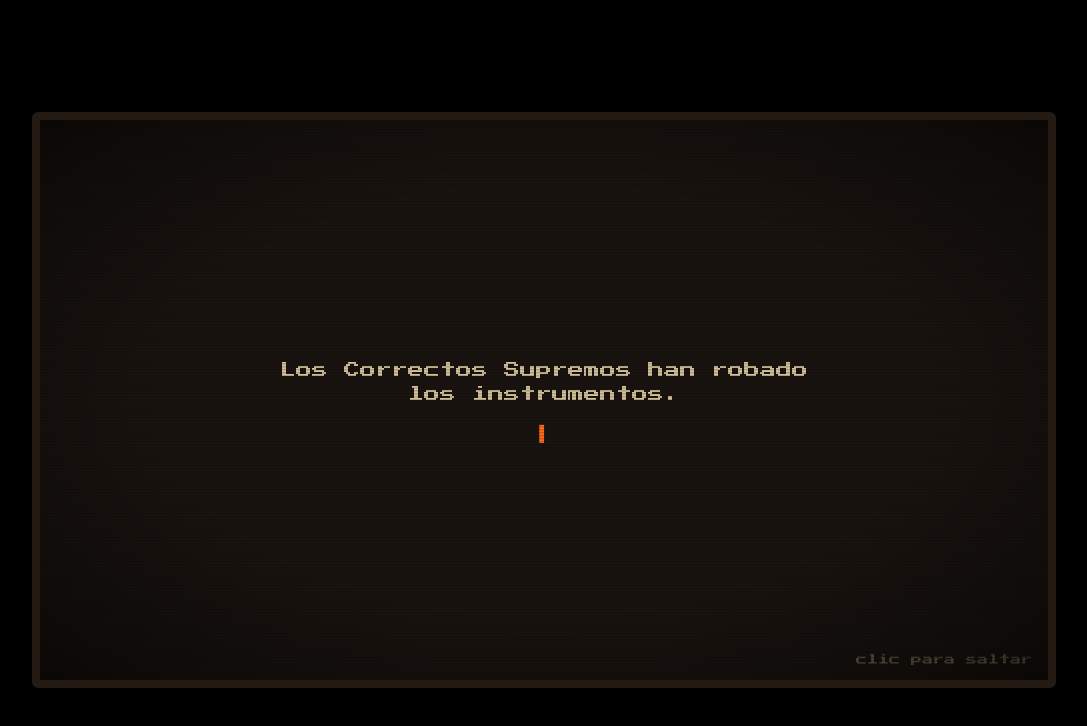
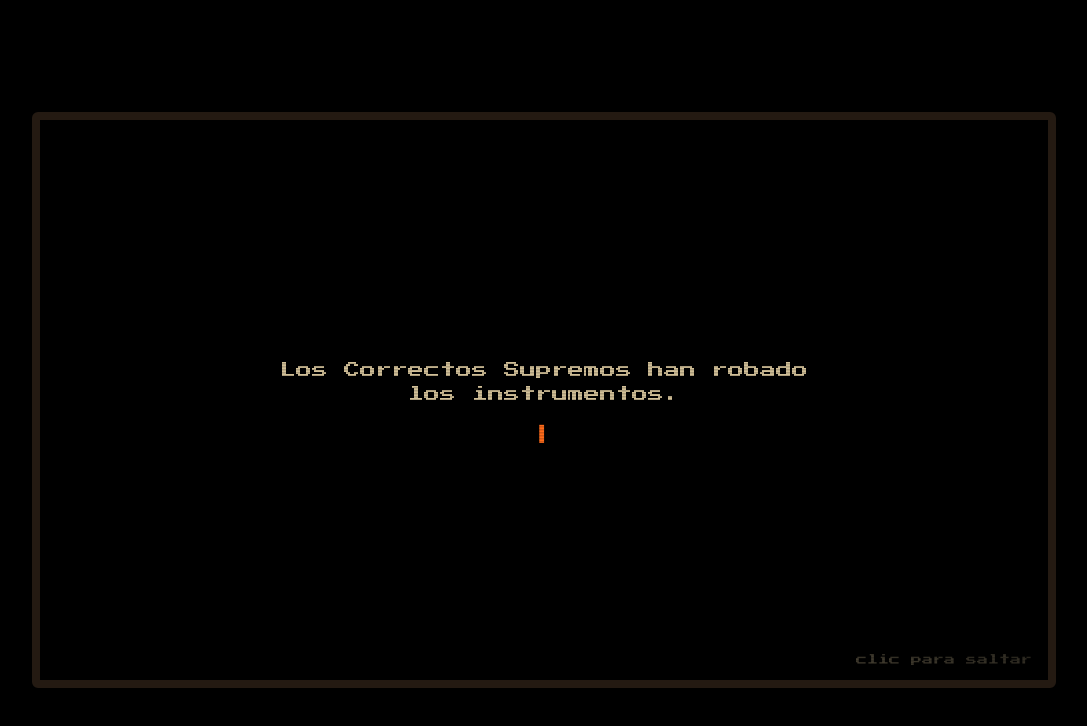
Before and after one commit to Enric87/poeticamente-incorrectos, a React (Vite) app: page / in a window 1280 px wide. Shown: the top 726 px of the page, without its empty margins (96-1183 px from the left). Built offline with nearby package versions, Linux system fonts and the light colour scheme.

Commit message:
Fix logo white bg: use pure black background for multiply blend

```diff
--- a/src/components/SplashIntro.tsx
+++ b/src/components/SplashIntro.tsx
@@ -45,7 +45,8 @@ export function SplashIntro({ onFinished }: SplashIntroProps) {
 
   return (
     <div
-      className="relative w-full h-full flex flex-col items-center justify-center bg-[var(--pi-bg)] overflow-hidden cursor-pointer"
+      className="relative w-full h-full flex flex-col items-center justify-center overflow-hidden cursor-pointer"
+      style={{ background: "#000000" }}
       onClick={skip}
     >
       {/* LOGO */}
```
